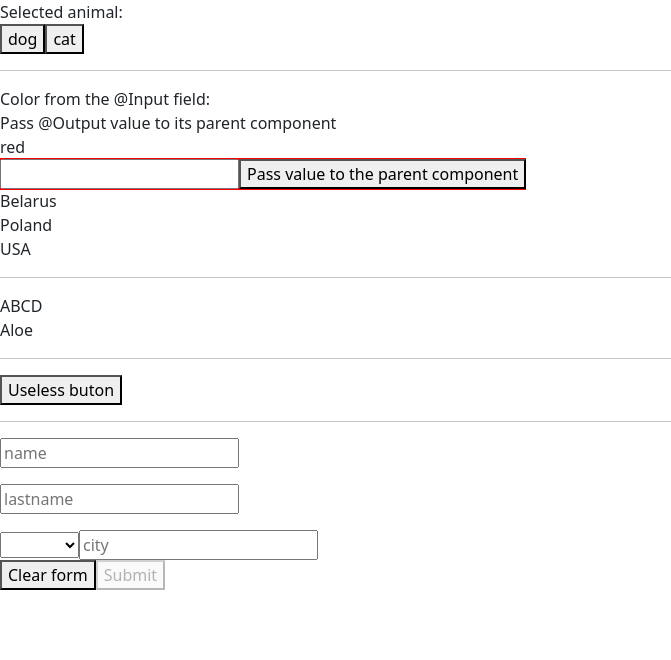
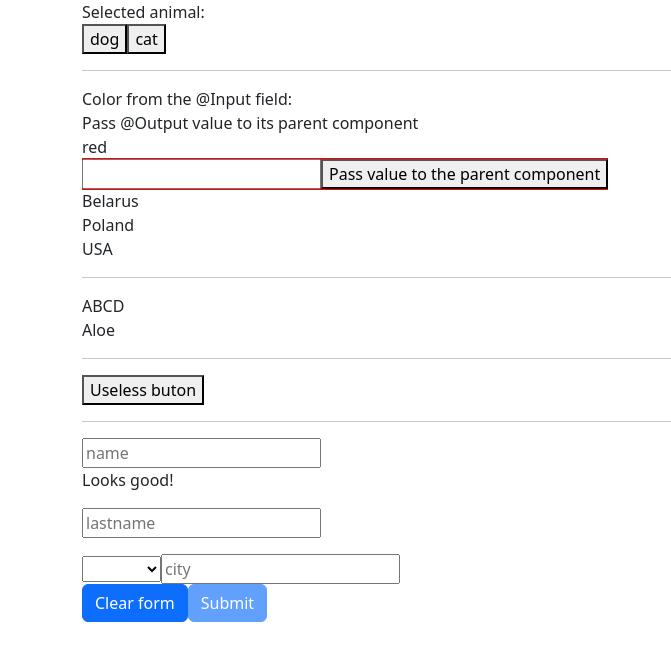
Before and after one commit to AliakseiLasevich/angular_project, an Angular app: page / in a window 1280 px wide. Shown: the top 660 px of the page, without its empty margins (0-671 px from the left). Built offline with nearby package versions, Linux system fonts and the light colour scheme.

Commit message:
19. Added else condition for *ngIf, added ugly style

```diff
--- a/src/app/super-form/super-form.component.html
+++ b/src/app/super-form/super-form.component.html
@@ -7,8 +7,10 @@
   <p>
     <input id="firstName" type="text" placeholder="name" formControlName="firstName">
     <span *ngIf="ivanForm.get('firstName')!.invalid   &&
-                 ivanForm.get('firstName')!.touched">   Only Ivan please  </span>
-
+                 ivanForm.get('firstName')!.touched; else validInputData">   Only Ivan please  </span>
+    <ng-template #validInputData>
+      <p>Looks good!</p>
+    </ng-template>
 
   <p>
     <input id="lastName" type="text" placeholder="lastname" formControlName="lastName">
@@ -30,7 +32,7 @@
   </div>
 
   <p>
-    <button type="button" (click)="clearTheForm()">Clear form</button>
-    <button type="submit" [disabled]="ivanForm.invalid">Submit</button>
+    <button type="button" class="btn btn-primary" (click)="clearTheForm()">Clear form</button>
+    <button type="submit" class="btn btn-primary" [disabled]="ivanForm.invalid">Submit</button>
   </p>
 </form>
--- a/src/index.html
+++ b/src/index.html
@@ -7,7 +7,7 @@
   <meta name="viewport" content="width=device-width, initial-scale=1">
   <link rel="icon" type="image/x-icon" href="favicon.ico">
 </head>
-<body>
+<body class="container">
   <app-root></app-root>
 </body>
 </html>
```
